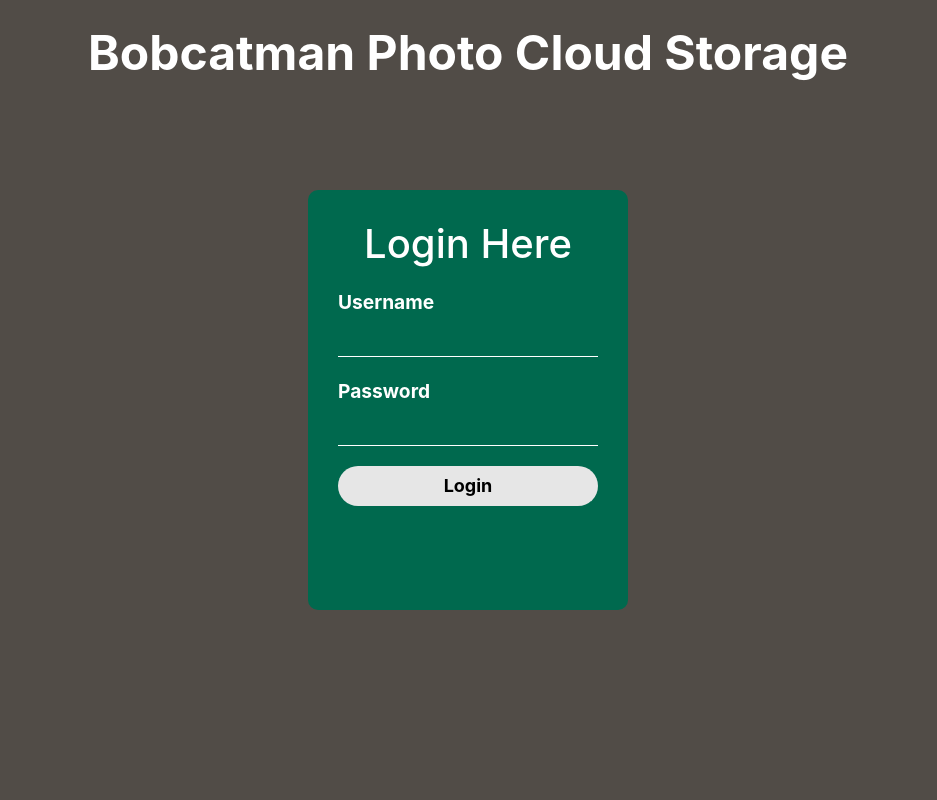
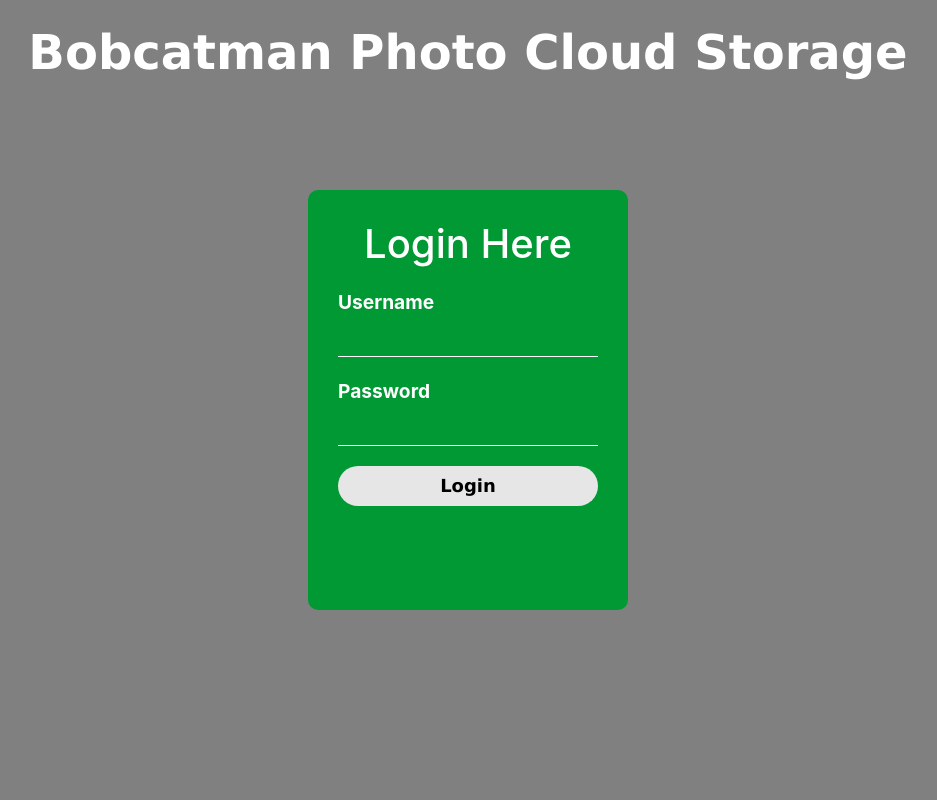
Before and after one commit to carterhickman/API, a PHP site: page / in a window 1280 px wide. Shown: the whole page, without its empty margins (172-1109 px from the left). Run offline with PHP 8.4, Linux system fonts and the light colour scheme.

Commit message:
changes to fonts and other design parameters

```diff
--- a/Style/style.css
+++ b/Style/style.css
@@ -3,13 +3,13 @@ body{
 }
 
 .MainBody{
-	background-color: #514c47;
+	background-color: grey;
 }
 
 .loginbox{
 	width: 320px;
 	height: 420px;
-	background: #00694e;
+	background: #009933;
 	color: #fff;
 	top: 50%;
 	left: 50%;
@@ -17,7 +17,6 @@ body{
 	transform: translate(-50%, -50%);
 	box-sizing: border box;
 	padding:30px 30px;
-
 	border-radius: 10px;
 	border-width: 2%;
 	border-color: #000000;
@@ -50,6 +49,7 @@ body{
 	height: 40px;
 	color: #fff;
 	font-size:16px;
+
 }
 
 .loginbox input[type="submit"]{
@@ -58,6 +58,7 @@ body{
 	height: 40px;
 	background: #e6e6e6;
 	color: #000;
+	font-family: "Verdana";
 	font-size: 18px;
 	font-weight: bold;
 	border-radius: 20px;
@@ -73,6 +74,7 @@ body{
 	}
 .loginbox a{
 	text-decoration:none;
+	font-family: "Verdana";
 	font-size: 12px;
 	line-height: 20px;
 	color: darkgrey;
@@ -94,7 +96,7 @@ body{
 .photoSubmission{
 	font-weight: bold;
 	color: white;
-	background-color: #00694e;
+	background-color: #009933;
 	width: 50%;
 	padding: 10px;
 	border-style: solid;
@@ -105,6 +107,7 @@ body{
 
 .MainLoginHeader{
 	font-size: 300%;
+	font-family: "Verdana";
 	color: white;
 	font-weight: bold;
 }
```
